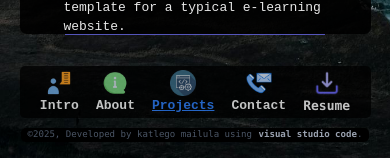
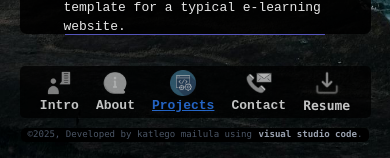
Before and after one commit to Katlego-ki/my-portfolio, a React (Vite) app: page /Projects in a window 390 px wide. Shown: the part 683-841 px from the top of the page. Built offline with nearby package versions, Linux system fonts and the light colour scheme.

Commit message:
add grayscale filter to mobile menu buttons

```diff
--- a/src/Pages/Projects.tsx
+++ b/src/Pages/Projects.tsx
@@ -63,6 +63,8 @@ const Projects = () => {
 
                 <h2 className="mt-[10vh] mb-[3vh] h-fit text-center font-mono">Desktop Applications.</h2>
                 <div className="grid gap-[5vh]">
+
+                    {/* =========== Pig game =========== */}
                     <div className="grid gap-[2vh] md:grid-cols-2 m-auto w-3/4" >
                         <div className="pig-game m-auto md:h-[12vh] lg:h-[16vh] aspect-[2.2] h-[30vw] rounded-sm border-solid border-2 border-blue-900 shadow-lg shadow-gray-800 bg-center bg-no-repeat bg-cover">
                             <div className="flex justify-center whitespace-nowrap overflow-x-auto bg-blue-900">
--- a/src/components/MobileMenu.tsx
+++ b/src/components/MobileMenu.tsx
@@ -20,16 +20,16 @@ const MobileMenu = () => {
                 key={index}
                 to={label}
                 onClick={() => handleNavigation(label)}
+                className={`font-bold ${(location.pathname.slice(1) === label) ||(location.pathname==="/"&& label==="Intro")?'text-blue-500 underline':'grayscale'}`}
                 >
-            <img className="w-[2rem] mx-auto" src={myIcons[index]} alt="page-icon" />
-            <p className={`font-bold ${location.pathname.slice(1) === label? 'text-blue-500 underline':''} ${location.pathname==="/"&& label==="Intro"?'text-blue-500 underline':''}`}>{label}</p>
+                <img className={`w-[2rem] mx-auto`} src={myIcons[index]} alt="page-icon" />
+                <p>{label}</p>
                 </Link>
             ))}
 
             {/* resume button */}
             <a href="/myResume.pdf" target="_blank" rel="noopener noreferrer">
-
-            <img className="w-[2rem] mx-auto" src={resume} alt="download-icon" />
+                <img className="w-[2rem] mx-auto grayscale" src={resume} alt="download-icon" />
                 <p className='items-center font-bold text-[1rem] font-mono'>Resume</p>
             </a>
 
```
Lines whose indentation alone changed are shown as unchanged.
